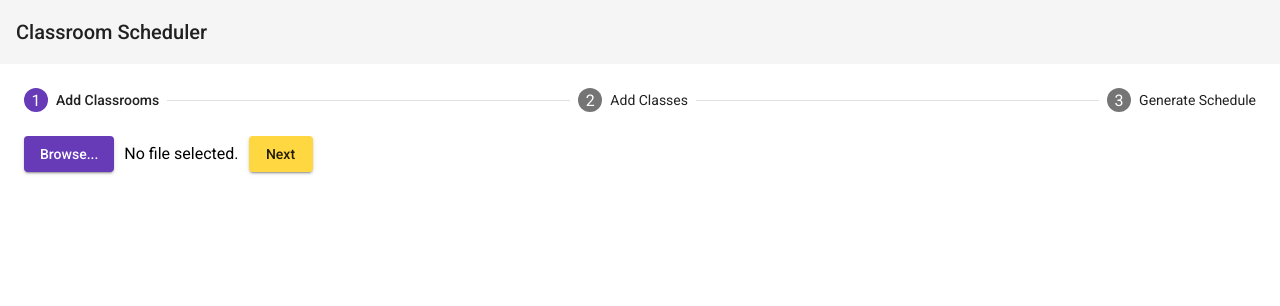
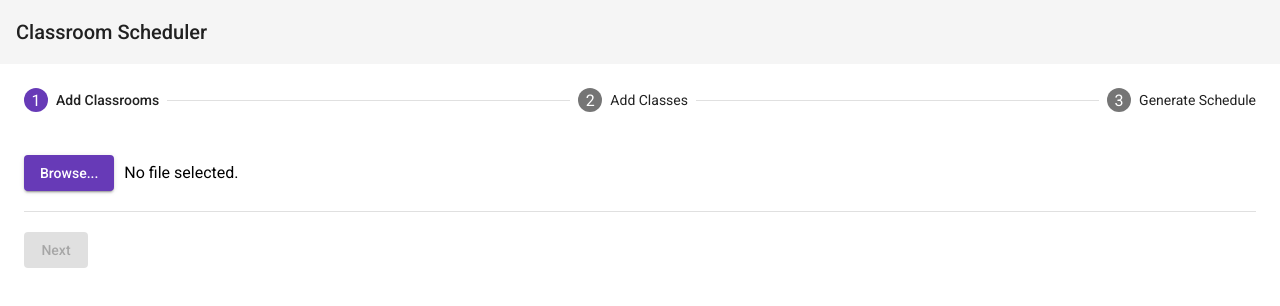
Before and after one commit to boris-yeltsin/cmsc447-scheduler-frontend, an Angular app: page / in a window 1280 px wide. Shown: the top 306 px of the page. Built offline with nearby package versions, Linux system fonts and the light colour scheme.

Commit message:
Disable next button until file uploaded; Add max-height to tables

```diff
--- a/src/app/app.component.html
+++ b/src/app/app.component.html
@@ -1,33 +1,24 @@
 <mat-toolbar>
   <span>{{title}}</span>
 </mat-toolbar>
-<!--<mat-tab-group>
-  <mat-tab label="Classrooms">
-    <app-classes-wrapper></app-classes-wrapper>
-  </mat-tab>
-  <mat-tab label="Classes">
-    <app-classroom-wrapper></app-classroom-wrapper>
-  </mat-tab>
-  <mat-tab label="Optimized Schedule">
-    <app-schedule-wrapper></app-schedule-wrapper>
-  </mat-tab>
-</mat-tab-group>-->
 
 <mat-horizontal-stepper [linear]="false" #stepper>
   <mat-step>
     <ng-template matStepLabel>Add Classrooms</ng-template>
     <app-classroom-wrapper></app-classroom-wrapper>
-    <button mat-raised-button color="accent" matStepperNext>Next</button>
+    <mat-divider></mat-divider>
+    <button disabled="{{!classroomsAdded}}" mat-raised-button color="primary" matStepperNext>Next</button>
   </mat-step>
   <mat-step>
     <ng-template matStepLabel>Add Classes</ng-template>
     <app-classes-wrapper></app-classes-wrapper>
-    <button mat-button color="accent" matStepperPrevious>Back</button>
-    <button mat-raised-button color="accent" matStepperNext>Next</button>
+    <mat-divider></mat-divider>
+    <button mat-raised-button color="primary" matStepperPrevious>Back</button>
+    <button disabled="{{!classesAdded}}" mat-raised-button color="primary" matStepperNext>Next</button>
   </mat-step>
   <mat-step>
     <ng-template matStepLabel>Generate Schedule</ng-template>
     <app-schedule-wrapper></app-schedule-wrapper>
-    <button mat-button color="accent" matStepperPrevious>Back</button>
+    <button mat-raised-button color="primary" matStepperPrevious>Back</button>
   </mat-step>
 </mat-horizontal-stepper>
--- a/src/app/app.component.scss
+++ b/src/app/app.component.scss
@@ -0,0 +1,8 @@
+mat-divider {
+    margin-bottom: 20px;
+    margin-top: 20px;
+}
+
+button {
+    margin-right: 10px;
+}
--- a/src/app/app.component.ts
+++ b/src/app/app.component.ts
@@ -1,4 +1,6 @@
 import { Component } from '@angular/core';
+import { SchedulerService } from './scheduler.service';
+import { tap } from 'rxjs/operators';
 
 @Component({
   selector: 'app-root',
@@ -7,4 +9,19 @@ import { Component } from '@angular/core';
 })
 export class AppComponent {
   title = 'Classroom Scheduler';
+  classroomsAdded = false;
+  classesAdded = false;
+
+  constructor(private schedulerService: SchedulerService) {
+    this.schedulerService.classes.pipe(
+      tap((c) => {
+        this.classesAdded = c.length > 0;
+      })
+    ).subscribe();
+    this.schedulerService.classrooms.pipe(
+      tap((c) => {
+        this.classroomsAdded = c.length > 0;
+      })
+    ).subscribe();
+  }
 }
--- a/src/app/app.module.ts
+++ b/src/app/app.module.ts
@@ -6,6 +6,7 @@ import { BrowserAnimationsModule } from '@angular/platform-browser/animations';
 import { MatToolbarModule } from '@angular/material/toolbar';
 import { MatStepperModule } from '@angular/material/stepper';
 import { MatButtonModule } from '@angular/material/button';
+import { MatDividerModule } from '@angular/material/divider';
 
 import { ClassesModule } from './classes/classes.module';
 import { ClassroomsModule } from './classrooms/classrooms.module'
@@ -23,7 +24,8 @@ import { ScheduleModule } from './schedule/schedule.module';
     ClassesModule,
     ClassroomsModule,
     ScheduleModule,
-    MatButtonModule
+    MatButtonModule,
+    MatDividerModule
   ],
   providers: [],
   bootstrap: [AppComponent]
--- a/src/app/classes/class-list/class-list.component.css
+++ b/src/app/classes/class-list/class-list.component.css
@@ -1,7 +1,10 @@
-table {
-    margin-bottom: 30px;
+.table-container {
+    max-height: 700px;
+    overflow: auto;
+    margin-bottom: 20px;
     margin-top: 20px;
-}
+    display: inline-block;
+  }
 
 td, th {
     padding-left: 10px !important;
--- a/src/app/classes/class-list/class-list.component.html
+++ b/src/app/classes/class-list/class-list.component.html
@@ -1,4 +1,5 @@
-<table mat-table [dataSource]="dataSource" class="mat-elevation-z8" *ngIf="dataSource.length">
+<div class="table-container mat-elevation-z8" *ngIf="dataSource.length">
+  <table mat-table [dataSource]="dataSource" class="mat-elevation-z8">
     <!-- Subject Column -->
     <ng-container matColumnDef="subject">
       <th mat-header-cell *matHeaderCellDef> Subject </th>
@@ -50,3 +51,4 @@
     <tr mat-header-row *matHeaderRowDef="displayedColumns"></tr>
     <tr mat-row *matRowDef="let row; columns: displayedColumns;"></tr>
   </table>
+</div>
--- a/src/app/classes/classes-wrapper/classes-wrapper.component.html
+++ b/src/app/classes/classes-wrapper/classes-wrapper.component.html
@@ -1,2 +1,3 @@
 <app-class-list></app-class-list>
+<br />
 <app-class-upload></app-class-upload>
--- a/src/app/classrooms/classroom-list/classroom-list.component.css
+++ b/src/app/classrooms/classroom-list/classroom-list.component.css
@@ -1,7 +1,10 @@
-table {
-    margin-bottom: 30px;
+.table-container {
+    max-height: 700px;
+    overflow: auto;
+    margin-bottom: 20px;
     margin-top: 20px;
-}
+    display: inline-block;
+  }
 
 td, th {
     padding-left: 10px !important;
--- a/src/app/classrooms/classroom-list/classroom-list.component.html
+++ b/src/app/classrooms/classroom-list/classroom-list.component.html
@@ -1,4 +1,5 @@
-<table mat-table [dataSource]="dataSource" class="mat-elevation-z8" *ngIf="dataSource.length">
+<div class="table-container mat-elevation-z8" *ngIf="dataSource.length">
+  <table mat-table [dataSource]="dataSource" class="mat-elevation-z8">
     <!-- Classroom Column -->
     <ng-container matColumnDef="classroom">
       <th mat-header-cell *matHeaderCellDef> Classroom </th>
@@ -14,3 +15,4 @@
     <tr mat-header-row *matHeaderRowDef="displayedColumns"></tr>
     <tr mat-row *matRowDef="let row; columns: displayedColumns;"></tr>
   </table>
+</div>
--- a/src/app/classrooms/classroom-wrapper/classroom-wrapper.component.html
+++ b/src/app/classrooms/classroom-wrapper/classroom-wrapper.component.html
@@ -1,2 +1,3 @@
 <app-classroom-list></app-classroom-list>
+<br />
 <app-classroom-upload></app-classroom-upload>
--- a/src/app/schedule/schedule-wrapper/schedule-wrapper.component.html
+++ b/src/app/schedule/schedule-wrapper/schedule-wrapper.component.html
@@ -1 +1 @@
-<p>schedule-wrapper works!</p>
+<p>TODO</p>
```
Lines whose indentation alone changed are shown as unchanged.
